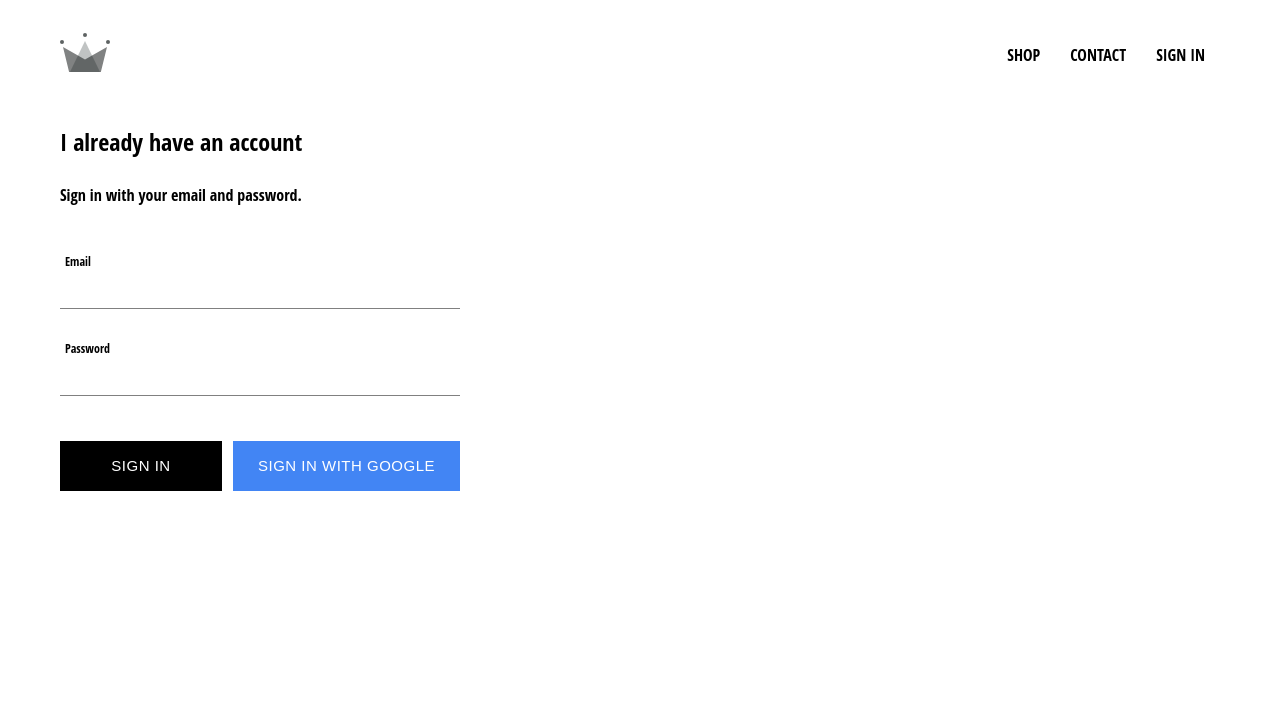
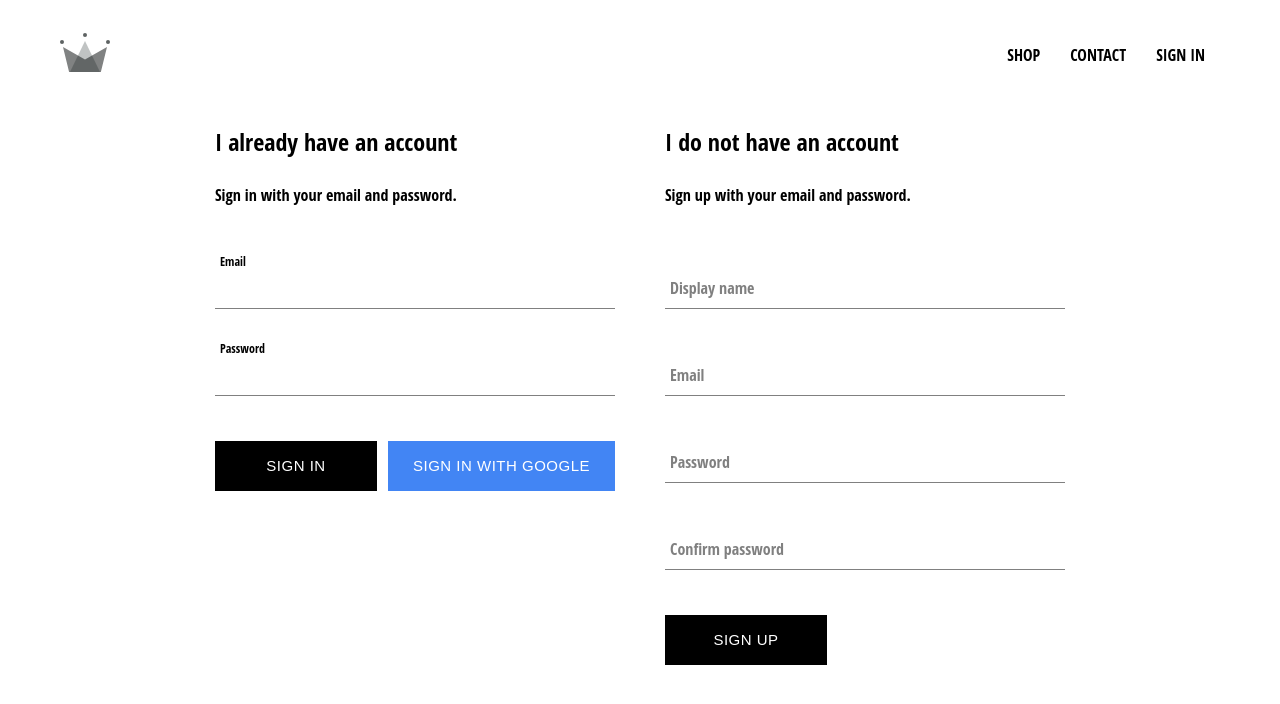
Before and after one commit to saashapina/dynasty-clothing, a React (Create React App) app: page /sign-in in a window 1280 px wide. Shown: the top 704 px of the page. Built offline with nearby package versions, Linux system fonts and the light colour scheme; no server answers.

Commit message:
added sign up form, and implemented ability to store authenitcated users into the Firestore

```diff
--- a/src/App.js
+++ b/src/App.js
@@ -6,7 +6,7 @@ import { Home } from "./pages/Home";
 import { Shop } from "./pages/Shop";
 import { SignInAndUp } from "./pages/SignInAndUp";
 
-import { auth } from "./firebase/utils";
+import { auth, createUserProfileDocument } from "./firebase/utils";
 
 class App extends React.Component {
   constructor(props) {
@@ -20,10 +20,28 @@ class App extends React.Component {
   unsubscribeFromAuth = null;
 
   componentDidMount() {
-    this.unsubscribeFromAuth = auth.onAuthStateChanged((user) => {
-      this.setState({ currentUser: user });
+    this.unsubscribeFromAuth = auth.onAuthStateChanged(async (userAuth) => {
+      // if userAuth exists and signs in via Google or regular mail
+      // auth state will change and be triggered,
+      // when it is triggered get userRef data and
+      // set data to the currentUser in state
+      if (userAuth) {
+        // In 'createUserProfileDocument' if a user doesnt exist in
+        // the Firebase database it will be created.
+        const userRef = await createUserProfileDocument(userAuth);
 
-      console.log(user);
+        userRef.onSnapshot((snapshot) => {
+          this.setState({
+            currentUser: {
+              id: snapshot.id,
+              ...snapshot.data(),
+            },
+          });
+        });
+      } else {
+        //if userAuth doesnt exists set to null
+        this.setState({ currentUser: userAuth });
+      }
     });
   }
 
@@ -32,6 +50,7 @@ class App extends React.Component {
   }
 
   render() {
+    console.log(this.state);
     return (
       <div className="App">
         <Header currentUser={this.state.currentUser} />
--- a/src/components/FormInput/index.js
+++ b/src/components/FormInput/index.js
@@ -19,7 +19,7 @@ export const FormInput = ({
             otherInputProps.value.length || isInputAutoCompleted ? "shrink" : ""
           } form-input-label`}
         >
-          {label}
+          {label.charAt(0).toUpperCase() + label.slice(1)}
         </label>
       ) : null}
     </div>
--- a/src/components/SignInForm/index.js
+++ b/src/components/SignIn/index.js
@@ -5,7 +5,7 @@ import { CustomButton } from "../CustomButton";
 
 import { signInWithGoogle } from "../../firebase/utils";
 
-class SignInForm extends React.Component {
+class SignIn extends React.Component {
   constructor(props) {
     super(props);
 
@@ -18,6 +18,7 @@ class SignInForm extends React.Component {
 
   componentDidMount() {
     //checks for autocompleted background
+    //fixes autofill bug: if text is autofilled by browser floating label style isnt applied
     let emailStyle = window.getComputedStyle(document.getElementById("email"));
     if (emailStyle && emailStyle.backgroundColor !== "white") {
       this.setState({ isInputAutoCompleted: true });
@@ -36,7 +37,7 @@ class SignInForm extends React.Component {
 
   render() {
     return (
-      <div className="sign_in_form">
+      <div className="sign_in">
         <h2 className="sign_in-title">I already have an account</h2>
         <p>Sign in with your email and password.</p>
 
@@ -62,7 +63,7 @@ class SignInForm extends React.Component {
             isInputAutoCompleted={this.state.isInputAutoCompleted}
           />
 
-          <div className="sign_in_form-buttons">
+          <div className="sign_in-buttons">
             <CustomButton type="submit">sign in</CustomButton>
             <CustomButton isGoogleSignIn onClick={signInWithGoogle}>
               sign in with google
@@ -74,4 +75,4 @@ class SignInForm extends React.Component {
   }
 }
 
-export { SignInForm };
+export { SignIn };
--- a/src/components/SignInForm/style.scss
+++ b/src/components/SignIn/style.scss
@@ -1,4 +1,4 @@
-.sign_in_form {
+.sign_in {
   width: 400px;
   display: flex;
   flex-direction: column;
@@ -7,7 +7,7 @@
     margin: 10px 0;
   }
 
-  .sign_in_form-buttons {
+  .sign_in-buttons {
     display: flex;
     justify-content: space-between;
   }
--- /dev/null
+++ b/src/components/SignUp/index.js
@@ -0,0 +1,104 @@
+import "./styles.scss";
+import React from "react";
+
+import { FormInput } from "../FormInput";
+import { CustomButton } from "../CustomButton";
+import { auth, createUserProfileDocument } from "../../firebase/utils";
+
+class SignUp extends React.Component {
+  constructor(props) {
+    super(props);
+
+    this.state = {
+      displayName: "",
+      email: "",
+      password: "",
+      confirmPassword: "",
+    };
+  }
+
+  handleChange = (event) => {
+    const { name, value } = event.target;
+    this.setState({ [name]: value });
+  };
+
+  handleSubmit = async (event) => {
+    const { displayName, email, password, confirmPassword } = this.state;
+
+    event.preventDefault();
+
+    if (password !== confirmPassword) {
+      alert("Passwords don't match");
+      return;
+    }
+
+    try {
+      //create a auth user in firebase using email and password
+      const { user } = await auth.createUserWithEmailAndPassword(
+        email,
+        password
+      );
+
+      // add user to firestore using auth user data, and display name
+      await createUserProfileDocument(user, { displayName });
+
+      this.setState({
+        displayName: "",
+        email: "",
+        password: "",
+        confirmPassword: "",
+      });
+    } catch (error) {
+      console.log(error.message);
+    }
+  };
+
+  render() {
+    const { displayName, email, password, confirmPassword } = this.state;
+
+    return (
+      <div className="sign_up">
+        <h2 className="sign_up-title">I do not have an account</h2>
+        <p>Sign up with your email and password.</p>
+        <form className="sign_up-form" onSubmit={this.handleSubmit}>
+          <FormInput
+            handleChange={this.handleChange}
+            label="display name"
+            name="displayName"
+            required
+            type="text"
+            value={displayName}
+          />
+          <FormInput
+            handleChange={this.handleChange}
+            label="email"
+            name="email"
+            required
+            type="email"
+            value={email}
+          />
+          <FormInput
+            handleChange={this.handleChange}
+            label="password"
+            name="password"
+            required
+            type="password"
+            value={password}
+          />
+          <FormInput
+            handleChange={this.handleChange}
+            label="confirm password"
+            name="confirmPassword"
+            required
+            type="password"
+            value={confirmPassword}
+          />
+
+          <CustomButton type="submit">Sign Up</CustomButton>
+        </form>
+      </div>
+    );
+  }
+}
+
+export { SignUp };
--- /dev/null
+++ b/src/components/SignUp/styles.scss
@@ -0,0 +1,9 @@
+.sign_up {
+  display: flex;
+  flex-direction: column;
+  width: 400px;
+
+  .sign_up-title {
+    margin: 10px 0;
+  }
+}
--- a/src/firebase/utils.js
+++ b/src/firebase/utils.js
@@ -12,6 +12,33 @@ const config = {
   measurementId: "G-8Y887G3MZL",
 };
 
+export const createUserProfileDocument = async (userAuth, additionalData) => {
+  if (!userAuth) return;
+
+  const userRef = firestore.doc(`users/${userAuth.uid}`);
+  const snapshot = await userRef.get();
+
+  //check if user is already exisiting in firestore
+  //if not create user in firestore
+  if (!snapshot.exists) {
+    const { displayName, email } = userAuth;
+    const createdAt = new Date();
+
+    try {
+      await userRef.set({
+        displayName,
+        email,
+        createdAt,
+        ...additionalData,
+      });
+    } catch (error) {
+      console.log("error creating user", error.message);
+    }
+  }
+
+  return userRef;
+};
+
 firebase.initializeApp(config);
 
 export const auth = firebase.auth();
--- a/src/pages/SignInAndUp/index.js
+++ b/src/pages/SignInAndUp/index.js
@@ -1,10 +1,12 @@
 import "./styles.scss";
-import { SignInForm } from "../../components/SignInForm";
+import { SignIn } from "../../components/SignIn";
+import { SignUp } from "../../components/SignUp";
 
 export const SignInAndUp = () => {
   return (
     <div className="sign_in_and_up">
-      <SignInForm />
+      <SignIn />
+      <SignUp />
     </div>
   );
 };
--- a/src/pages/SignInAndUp/styles.scss
+++ b/src/pages/SignInAndUp/styles.scss
@@ -0,0 +1,6 @@
+.sign_in_and_up {
+  width: 850px;
+  margin: auto;
+  display: flex;
+  justify-content: space-between;
+}
```
Also changed, not shown: src/components/SignUpForm/index.js (deleted).
